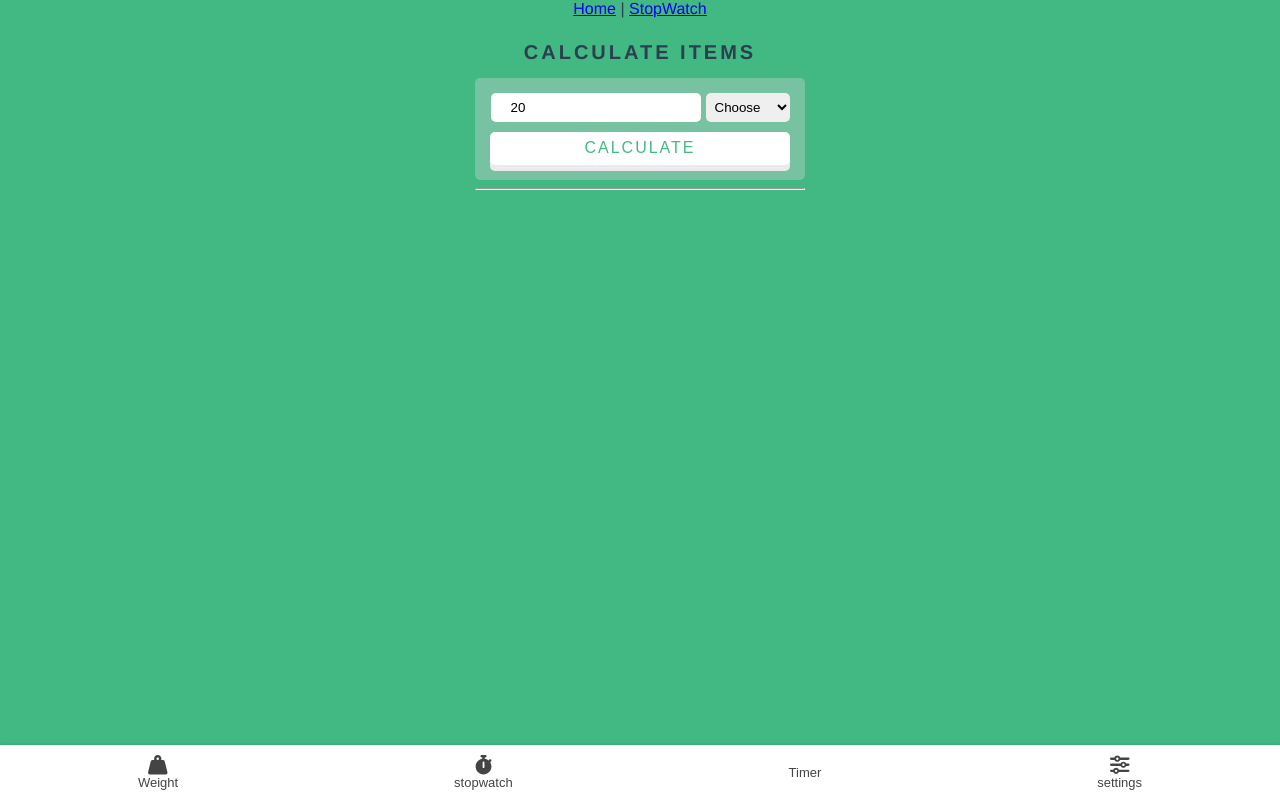
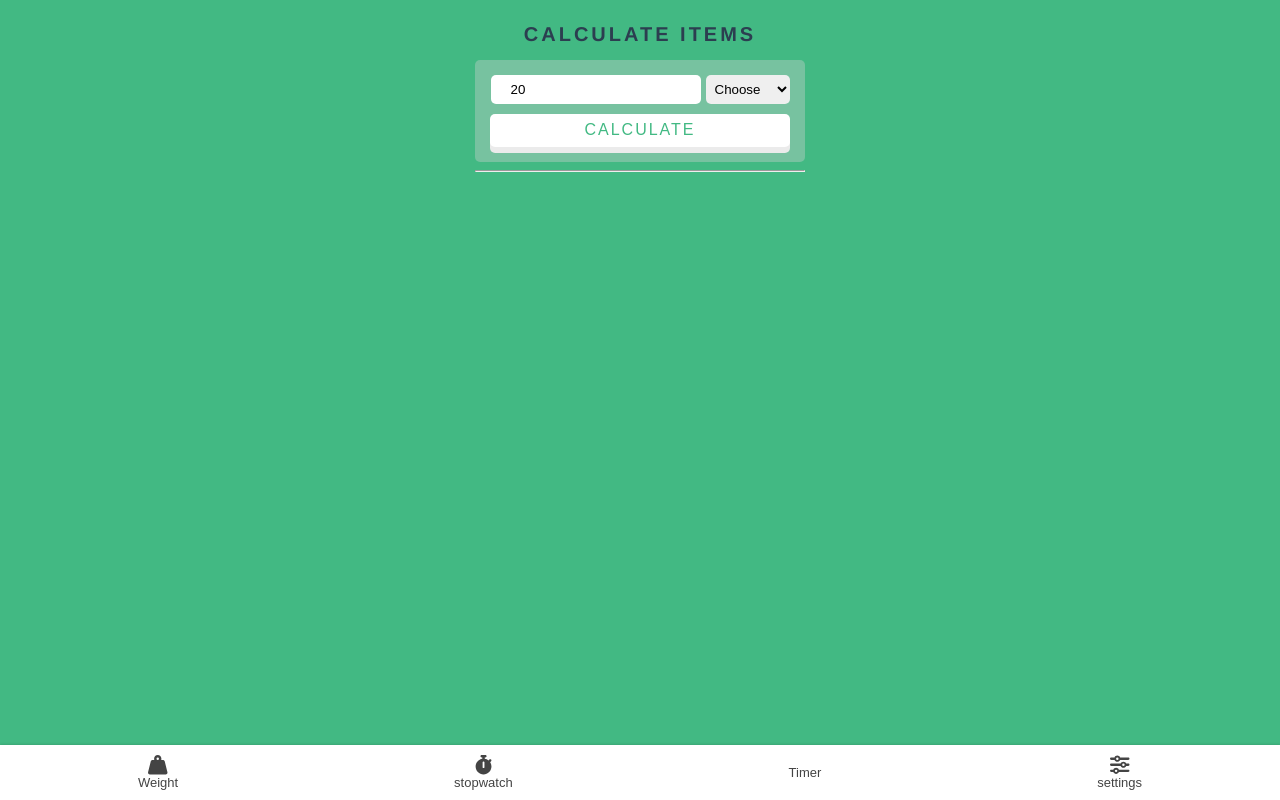
Before and after one commit to ThibaudTurlan/app_weight_calculator, a Vue app: page / in a window 1280 px wide. Built offline with nearby package versions, Linux system fonts and the light colour scheme.

Commit message:
fixe: updtate color container

```diff
--- a/src/App.vue
+++ b/src/App.vue
@@ -1,8 +1,8 @@
 <template>
-  <nav>
+  <!-- <nav>
     <router-link to="/">Home</router-link> |
     <router-link to="/about">StopWatch</router-link>
-  </nav>
+  </nav> -->
   <!--  -->
   <link href="https://fonts.googleapis.com/icon?family=Material+Icons" rel="stylesheet"/>
   <nav class="nav">
@@ -27,13 +27,13 @@
   <router-view />
 </template>
 
-<style>
+<style lang="css">
 html,
 body {
   margin: 0;
   padding: 0;
   /* background-color: #d95550; */
-  background-color: #42b983;
+  /* background-color: #42b983; */
   /* font-family: sans-serif; */
   /* color: #fff; */
 }
--- a/src/components/StopWatch.vue
+++ b/src/components/StopWatch.vue
@@ -1,4 +1,5 @@
 <template>
+  <div class="container">
     <div class="stopwatch">
       <span class="time">{{ time }}</span>
 
@@ -14,6 +15,7 @@
       <ul class="laps">
         <li v-for="(item, index) in laps" :key="index"><span>Lap {{index + 1}}</span> <span>{{ item }}</span></li>
       </ul>
+    </div>
   </div>
 </template>
 
@@ -96,18 +98,21 @@ export default {
 };
 </script>
 
-<style lang="css">
+<style scoped>
 
-html, body {
+.container {
+  width: 100vw;
+  height: 100vh;
+  font-family: "Helvetica Neue", Helvetica, Arial, sans-serif;
   background-color: #0f0f0f;
-  font-family: "Helvetica Neue", Helvetica, Arial, sans-serif;
-
+  /* margin-bottom: 60px; */
+  padding-top: 60px;
 }
 
 .stopwatch {
   /*  */
 	font-weight: 300;
-	margin: 60px auto 0;
+	margin:  0 auto;
 	width: 90vw;
 	min-width: 300px;
 	max-width: 400px;
--- a/src/components/WeightCalculator.vue
+++ b/src/components/WeightCalculator.vue
@@ -1,4 +1,5 @@
 <template>
+  <div class="container">
     <main>
       <h1>calculate items</h1>
       <form action="" method="POST">
@@ -26,6 +27,7 @@
           </ul>
       </div>
     </main>
+  </div>
 </template>
 
 <script>
@@ -59,10 +61,17 @@ export default {
 
 <style scoped>
 
+.container {
+  widows: 100vw;
+  height: 100vh;
+  background-color: #42b983;
+}
+
 main {
   width: 350px;
   margin: 0 auto;
   padding: 10px;
+
 }
 
 h1 {
```
Lines whose indentation alone changed are shown as unchanged.
